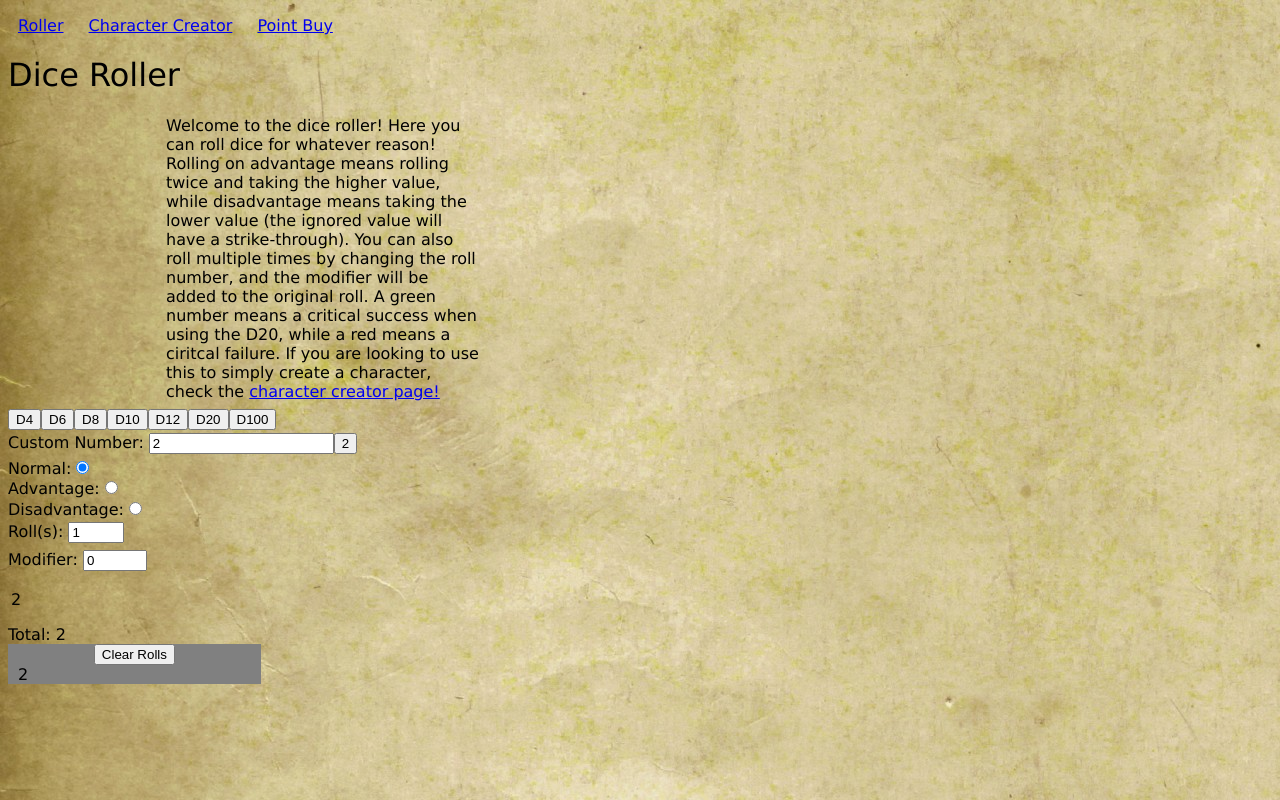
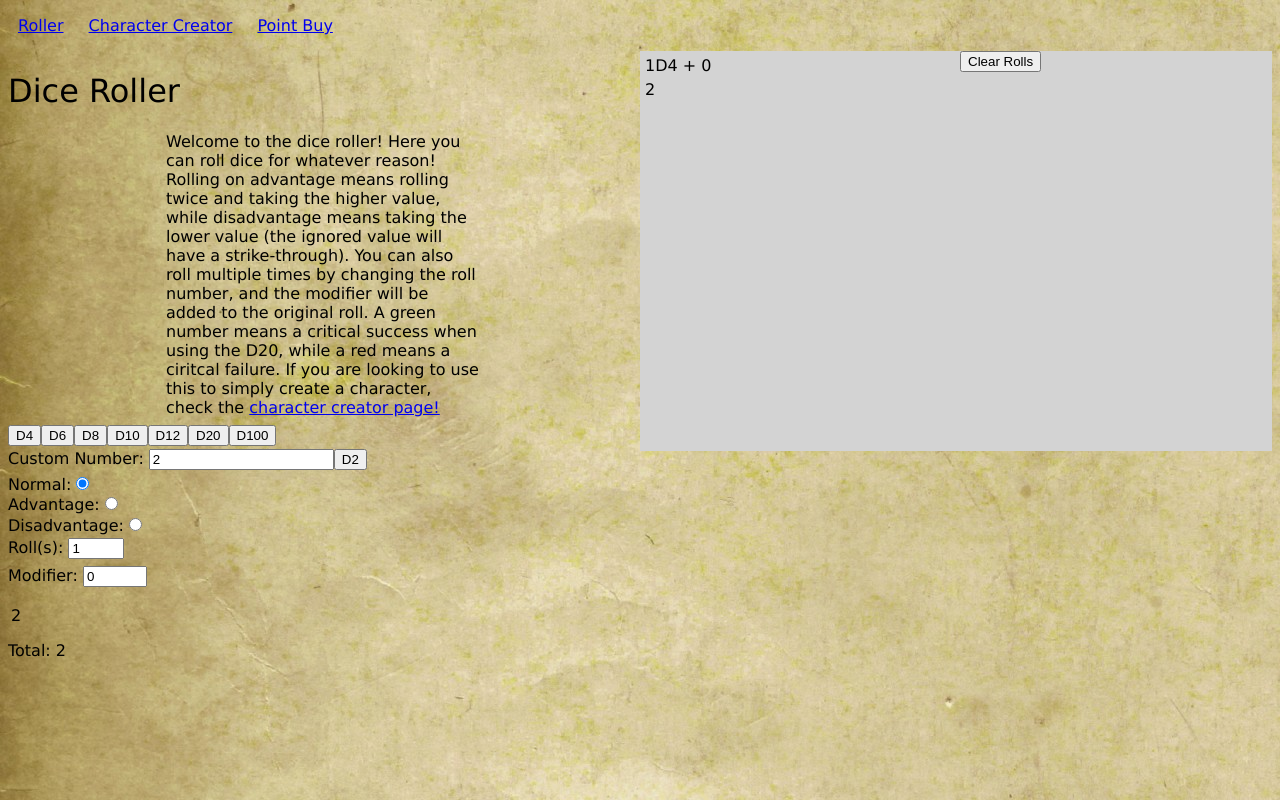
Before and after one commit to Dellman/DiceRoller, a Vue app in the folder DiceRoller/: page / in a window 1280 px wide. Both pictures are taken after a click on the button "D4". Built offline with nearby package versions, Linux system fonts and the light colour scheme.

Commit message:
Added styling for allRolls using CSS grid.

```diff
--- a/DiceRoller/src/components/roller.vue
+++ b/DiceRoller/src/components/roller.vue
@@ -1,6 +1,6 @@
 <template>
-  <div>
-    <div class="section">
+  <div class="main">
+    <div class="interaction">
       <h1>Dice Roller</h1>
       <p>Welcome to the dice roller! Here you can roll dice for whatever reason! Rolling on advantage means rolling twice and taking the higher value, while disadvantage means taking the lower value (the ignored value will have a strike-through). You can also roll multiple times by changing the roll number, and the modifier will be added to the original roll. A green number means a critical success when using the D20, while a red means a ciritcal failure. If you are looking to use this to simply create a character, check the <router-link to="/Creator">character creator page!</router-link></p>
       <span>
@@ -13,7 +13,7 @@
         <button v-on:click="roll(100)">D100</button>
         <br />
         <label>Custom Number: <input type="number" placeholder="Custom Number" min="2" v-model="customNumber"></label>
-        <button v-on:click="roll(customNumber)">{{ customNumber }}</button>
+        <button v-on:click="roll(customNumber)">D{{ customNumber }}</button>
       </span>
 
       <br />
@@ -28,7 +28,6 @@
       <br />
       <label>Modifier: <input type="number" v-model="modifier" min="-20" max="20"></label>
       <br />
-      <span id="rolls"></span>
 
       <!-- Most recent rolls -->
       <ul class="rolls">
@@ -39,11 +38,16 @@
 
       <span>Total: {{ total }}</span>
     </div>
+
     <!-- All rolls -->
-    <div class="all-rolls section">
+    <div class="all-rolls">
       <button @click="clearAllRolls()">Clear Rolls</button>
-      <li v-for="roll in allRolls" :key="roll.id" v-bind:class="{'nat1': roll.isNat1, 'nat20': roll.isNat20, 'strike': roll.strike}">
-        {{ roll.modRoll }} <!-- Final value -->
+      <li class="all-rolls-container" v-for="roll in allRolls" :key="roll.id">
+        <span class="all-rolls-desc" v-if="roll.id === 0">{{ roll.times }}D{{ roll.dice }} + {{ roll.modRoll - roll.orgRoll }}<span v-if="roll.times > 1">, Total: {{ roll.total }} </span><br />
+          <!-- <span v-if="roll.times === 1 && roll.rollType === 'normal'">Roll:</span> -->
+          <!-- <span v-else>Rolls <span v-if="roll.rollType !== 'normal'">on {{ roll.rollType }}:</span> </span>           -->
+        </span> <!-- Only show the roll descriptor once -->
+        <span class="all-rolls-roll" v-bind:class="{'nat1': roll.isNat1, 'nat20': roll.isNat20, 'strike': roll.strike}">{{ roll.modRoll }} </span><!-- Final value -->
       </li>
     </div>
 
@@ -80,13 +84,13 @@ export default {
             modRoll: parseInt(roll + parseInt(this.modifier)),
             isNat1: false,
             isNat20: false,
-            strike: false
+            rollType: this.rollType,
+            strike: false,
+            times: this.times
           };
           this.rolls.push(rollO);
         }
         this.allRolls = this.allRolls.concat(this.rolls);
-        // this.allRolls.push(this.rolls);
-        console.log(this.allRolls);
       }
       //roll twice as many times if rolling on advantage or disadvantage
       this.rollType === "advantage" || this.rollType === "disadvantage" ? rollDice(2) : rollDice(1);
@@ -152,6 +156,8 @@ export default {
           }
         }
       }
+      this.rolls[0].total = this.total;
+      console.log(this.rolls[0].total);
     }
   },
   computed: {
@@ -178,6 +184,11 @@ body{
   background-image: url("../assets/parchment.jpg");
   font-family:'Lucida Sans', 'Lucida Sans Regular', 'Lucida Grande', 'Lucida Sans Unicode', Geneva, Verdana, sans-serif;
 }
+.main{
+  display: grid;
+  grid-template-columns: repeat(2, 1fr);
+  grid-auto-rows: minmax(100px, auto);
+}
 h1, h2 {
   font-weight: normal;
 }
@@ -192,9 +203,6 @@ li {
 .rolls li{
   margin: 0 3px;
 }
-#rolls, #rolls ul li{
-  display: inline;
-}
 .nat1{
   color: red;
 }
@@ -204,16 +212,26 @@ li {
 .strike{
   text-decoration: line-through;
 }
-.section{
-  width: 50%;
-}
 .all-rolls{
-  background-color: gray;
-  width: 20%;
+  background-color: lightgray;
+  height: 400px;
+  overflow-y: auto;
 }
 .all-rolls button{
+  position: fixed;
+  left: 75%;
+}
+.all-rolls-container{
+  display: inline;
+}
+.all-rolls-desc{
   display: block;
-  margin: 0 auto;
+  margin: 5px 0;
 }
-
+.all-rolls-desc, .all-rolls-roll{
+  margin-left: 5px;
+}
+.all-rolls li{
+  margin: 0;
+}
 </style>
```
